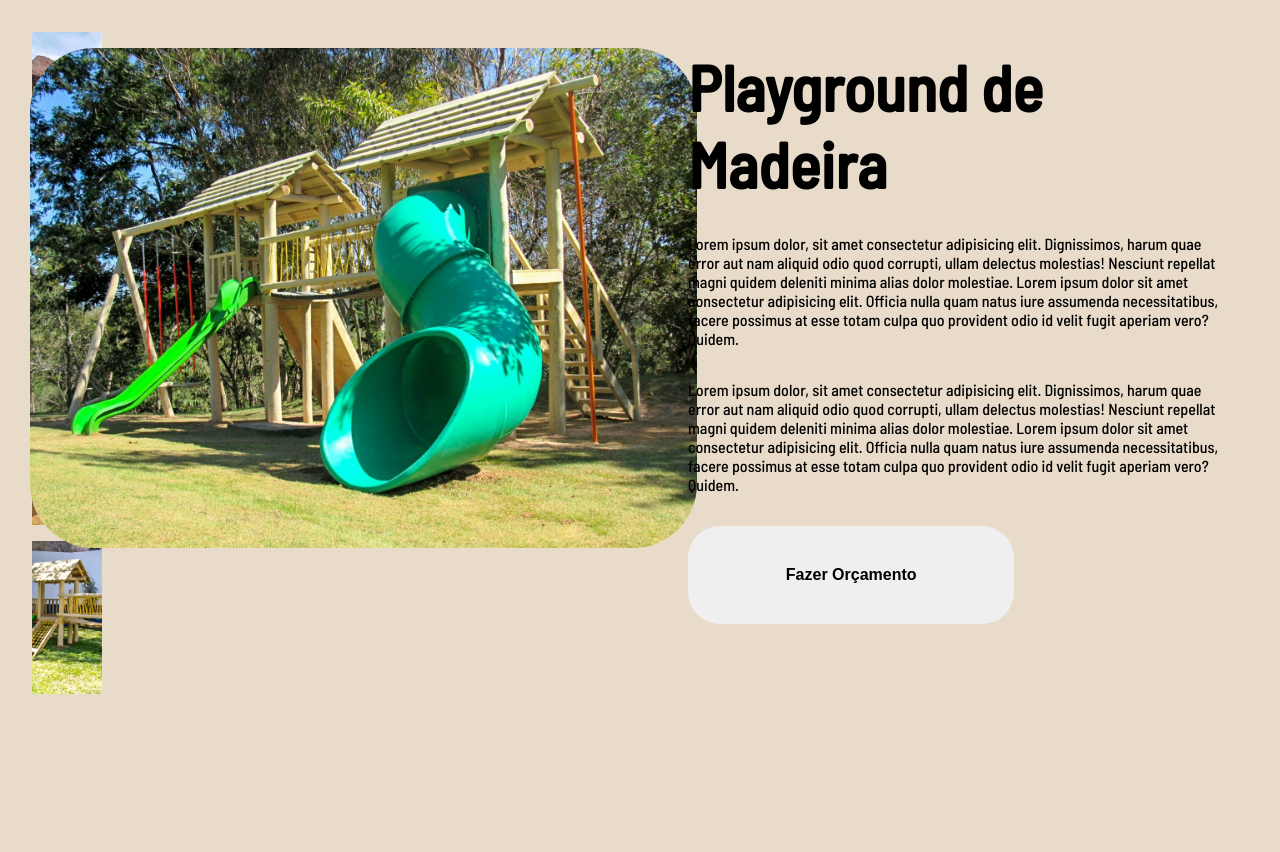
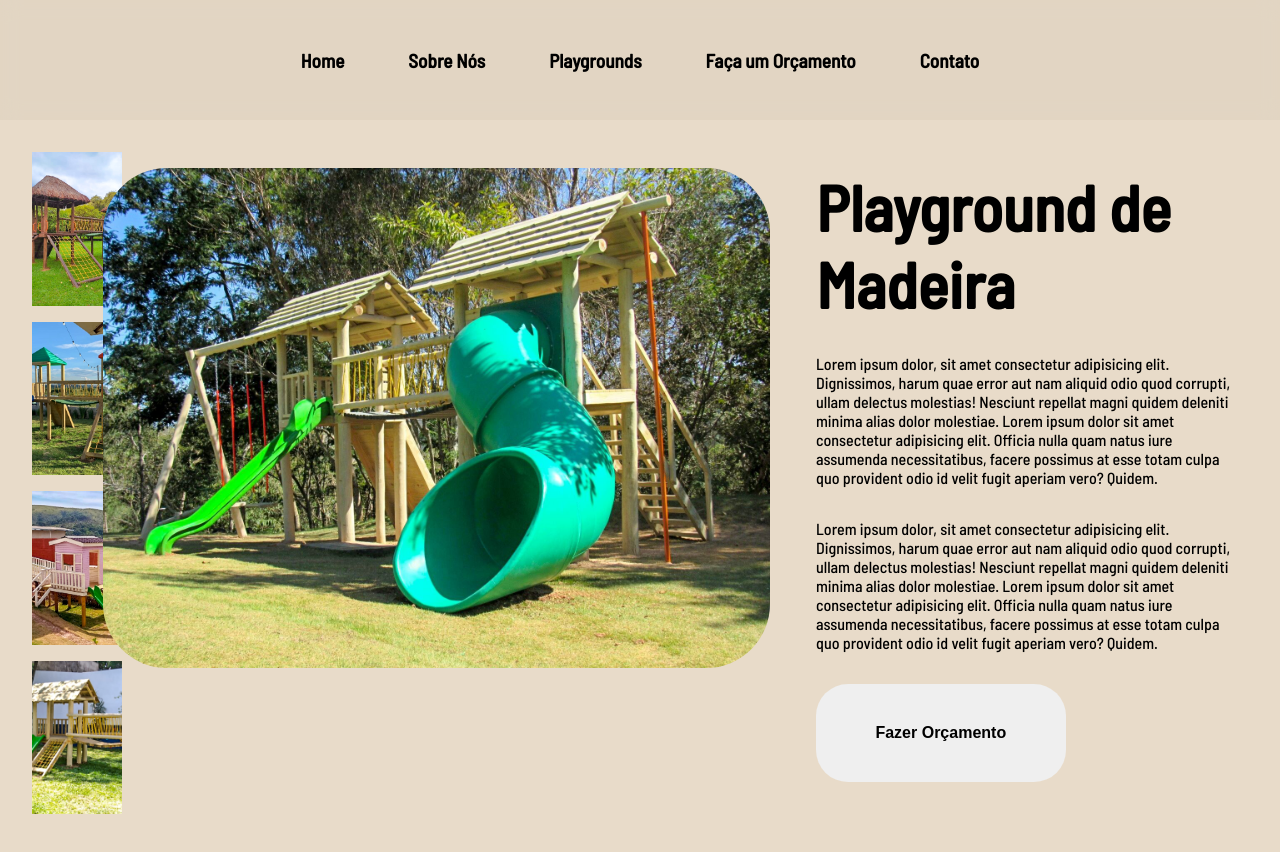
Before and after one commit to Gabriel-Andreoni/lp-template, a Next.js app: page /page-detail in a window 1280 px wide. Shown: the top 852 px of the page. Before the commit the page ends 800 px from the top, so only its background shows below. Built offline with nearby package versions, Linux system fonts and the light colour scheme.

Commit message:
updates na página de detalhes do produto

```diff
--- a/app/page-detail/page-detail.css
+++ b/app/page-detail/page-detail.css
@@ -10,7 +10,7 @@
     display: flex;
 
     .page-detail--image {
-        width: 50%;
+        width: 60%;
         height: 100%;
 
         display: flex;
@@ -51,7 +51,7 @@
     }
 
     .page-detail--content {
-        width: 50%;
+        width: 40%;
         height: 100%;
 
         padding: 2em;
--- a/app/page-detail/page.tsx
+++ b/app/page-detail/page.tsx
@@ -5,11 +5,13 @@ import MoreImages1 from './images/more-images-1.jpg';
 import MoreImages2 from './images/more-images-2.jpg';
 import MoreImages3 from './images/more-images-3.jpg';
 import MoreImages4 from './images/more-images-4.jpg';
+import { Menu } from '../components/Menu';
 
 
 export default function PageDetail() {
     return (
         <section className="page-detail--wrapper">
+            <Menu />
             <div className="page-detail--container">
                 <div className="page-detail--image">
                     <aside className="more-images">
@@ -19,7 +21,7 @@ export default function PageDetail() {
                         <Image src={MoreImages4} alt="" width={200} height={200} />
                     </aside>
                     <div className="main--image">
-                        <Image src={MainImage} alt="" width={700}height={500} />
+                        <Image src={MainImage} alt="" width={900}height={500} />
                     </div>
 
                 </div>
```
